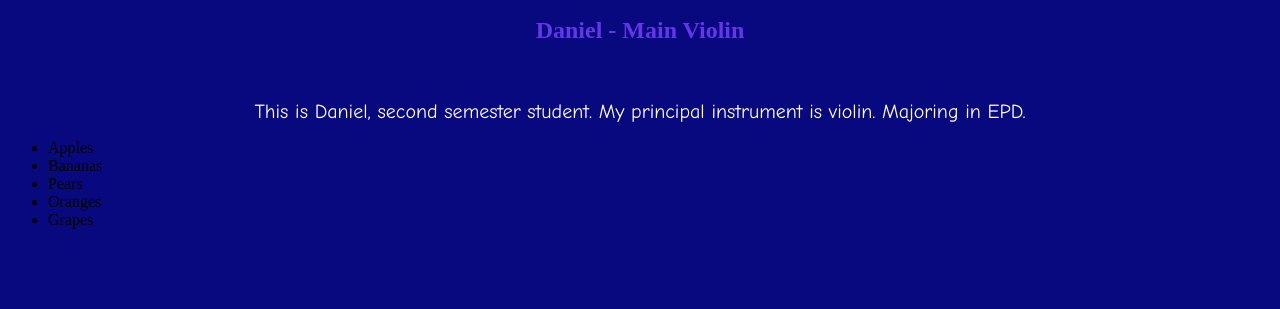
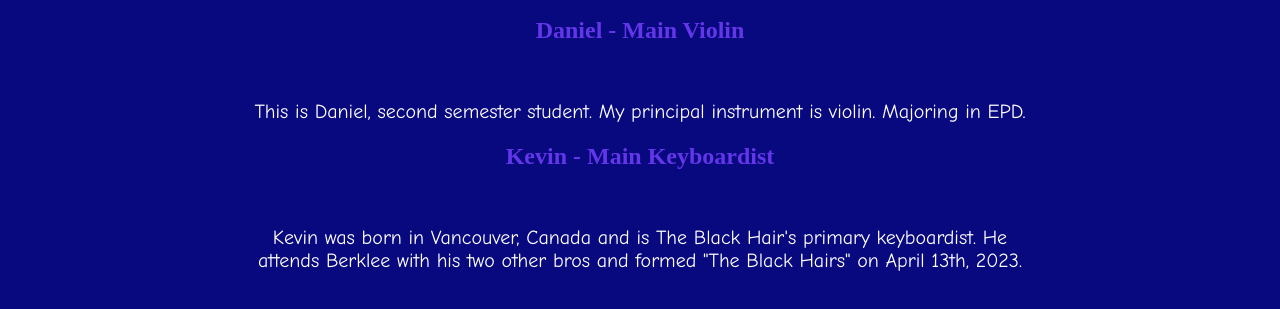
Before and after one commit to chorxs-music/chorxs-music.github.io, a plain HTML site: page index.html in a window 1280 px wide. Shown: the part 288-597 px from the top of the page. Drawn offline with Linux system fonts and the light colour scheme.

Commit message:
Update index.html

```diff
--- a/index.html
+++ b/index.html
@@ -9,12 +9,12 @@
     The Black Hairs - Kevin, Daniel, Antonio
 </h1>
 <p>
-    <audio controls> <source src="Rekt.m4a" type="audio/mpeg">
+    <audio controls> <source src="rekt.m4a" type="audio/mpeg">
     </audio>
   <h2>Antonio - Lead Guitarist</h2>
   <br>
   <div>
-    <img src="Guy.jpg">
+    <img src="guy.jpg">
   </div>
     <br>
   <div>
@@ -26,20 +26,19 @@
   <div>
   <p>This is Daniel, second semester student. My principal instrument is violin. Majoring in EPD.</p>
   </div>
+  <h2>Kevin - Main Keyboardist</h2>
+  <br>
+    <br>
+  <div>
+  <p>Kevin was born in Vancouver, Canada and is The Black Hair's primary keyboardist. He attends Berklee with his two other bros and formed "The Black Hairs" on April 13th, 2023.</p>
+  </div>
   <div>
 </div>
     <div>
     <ul>
-<li>Apples</li>
-<li>Bananas</li>
-<li>Pears</li>
-<li>Oranges</li>
-<li>Grapes</li>
 </ul>
 </div>
 <br>
-<div>
-</div>
 </p>
 </body>
 </html>
```
